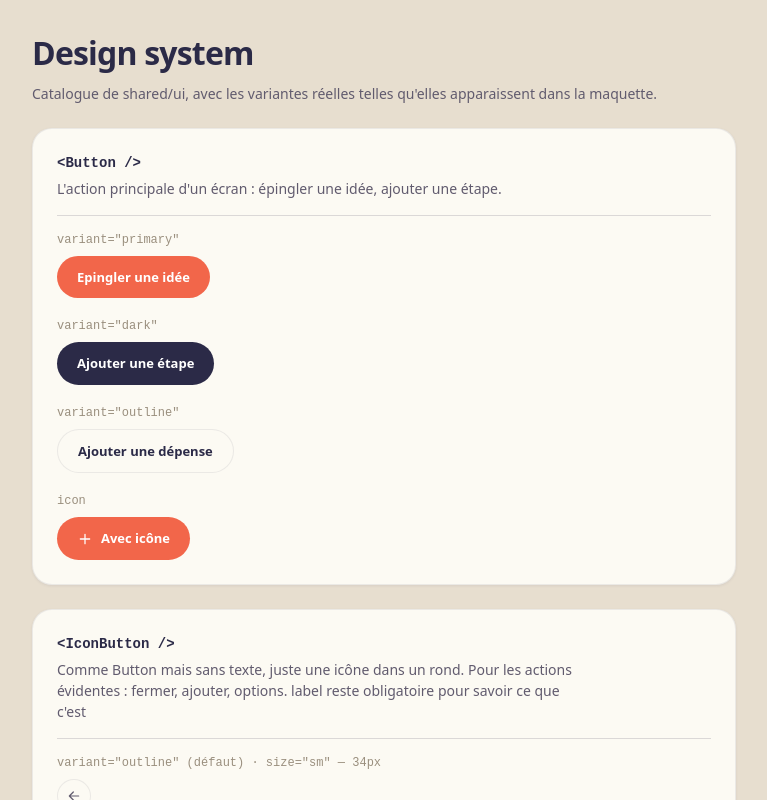
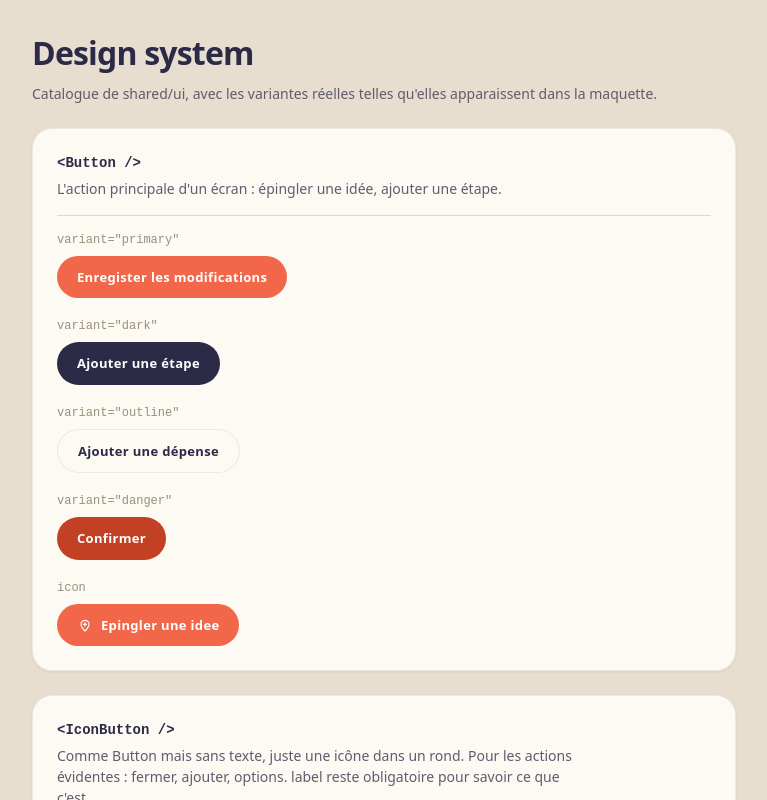
Before and after one commit to Blueton23/Transcendence, a React (Vite) app in the folder srcs/frontend/: page / in a window 1280 px wide. Shown: the top 800 px of the page, without its empty margins (256-1023 px from the left). Built offline with nearby package versions, Linux system fonts and the light colour scheme.

Commit message:
fix: shared component Button

```diff
--- a/srcs/frontend/src/pages/Demo.tsx
+++ b/srcs/frontend/src/pages/Demo.tsx
@@ -68,7 +68,7 @@ function Demo() {
         role="L'action principale d'un écran : épingler une idée, ajouter une étape."
       >
         <Specimen label='variant="primary"'>
-          <Button variant="primary">Epingler une idée</Button>
+          <Button variant="primary">Enregister les modifications</Button>
         </Specimen>
         <Specimen label='variant="dark"'>
           <Button variant="dark">Ajouter une étape</Button>
@@ -76,8 +76,11 @@ function Demo() {
         <Specimen label='variant="outline"'>
           <Button variant="outline">Ajouter une dépense</Button>
         </Specimen>
+        <Specimen label='variant="danger"'>
+          <Button variant="danger">Confirmer</Button>
+        </Specimen>
         <Specimen label="icon">
-          <Button variant="primary" icon={<Icon name="plus" size={16} />}>Avec icône</Button>
+          <Button variant="primary" icon={<Icon name="pinplus" size={16} />}>Epingler une idee</Button>
         </Specimen>
       </Section>
 
--- a/srcs/frontend/src/shared/ui/Button.tsx
+++ b/srcs/frontend/src/shared/ui/Button.tsx
@@ -1,6 +1,6 @@
 import type { ReactNode, ButtonHTMLAttributes } from "react";
 
-type ButtonVariant = "primary"| "dark" | "outline";
+type ButtonVariant = "primary"| "dark" | "outline" | "danger";
 
 interface ButtonProps extends ButtonHTMLAttributes<HTMLButtonElement> {
 	children: ReactNode;
@@ -12,9 +12,10 @@ const variantStyles = {
 	primary: "bg-brand-primary text-inverse",
 	dark: "bg-brand-dark text-inverse",
 	outline: "bg-surface border border-border text-text",
+	danger: "bg-error text-inverse border-transparent",
 };
 
-const baseStyle = "inline-flex items-center justify-center gap-2 rounded-full px-5 py-3 font-bold text-sm"
+const baseStyle = "inline-flex items-center justify-center gap-2 rounded-full px-5 py-3 font-bold text-sm tracking-wide"
 
 function Button({ children, variant = "outline", icon, className="", ...rest}: ButtonProps) {
 	const variantStyle = variantStyles[variant];
```
